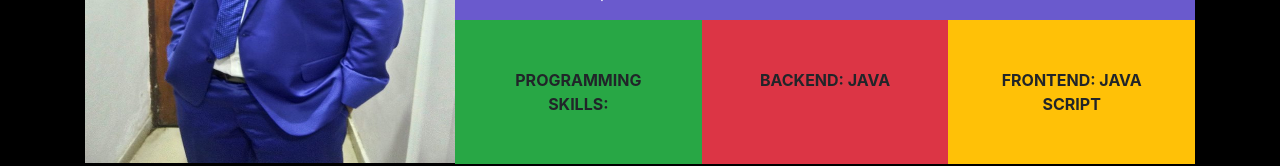
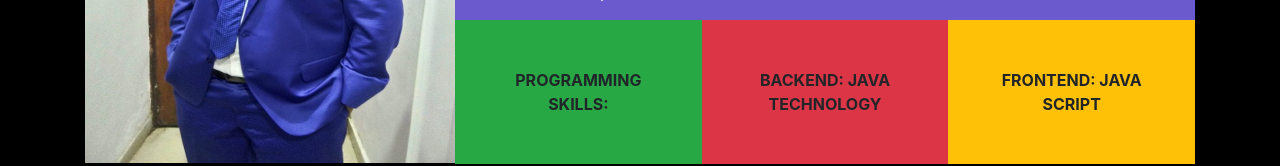
Before and after one commit to amansaxena007/amanasaxena007.github.io, a plain HTML site: page index.html in a window 1280 px wide. Shown: the part 207-373 px from the top of the page. Drawn offline with nearby package versions, Linux system fonts and the light colour scheme.

Commit message:
Update index.html

```diff
--- a/index.html
+++ b/index.html
@@ -38,7 +38,7 @@
                         <i class="fa  fa-2x d-block"></i><b>PROGRAMMING SKILLS:</b>
                     </div>
                     <div class="p-5 bg-danger font-div">
-                        <i class="fa  fa-2x d-block"></i><b>BACKEND: JAVA</b>
+                        <i class="fa  fa-2x d-block"></i><b>BACKEND: JAVA TECHNOLOGY</b>
                     </div>
                     <div class="p-5 bg-warning font-div ">
                         <i class="fa  fa-2x d-block"></i><b>FRONTEND: JAVA SCRIPT</b>
```
